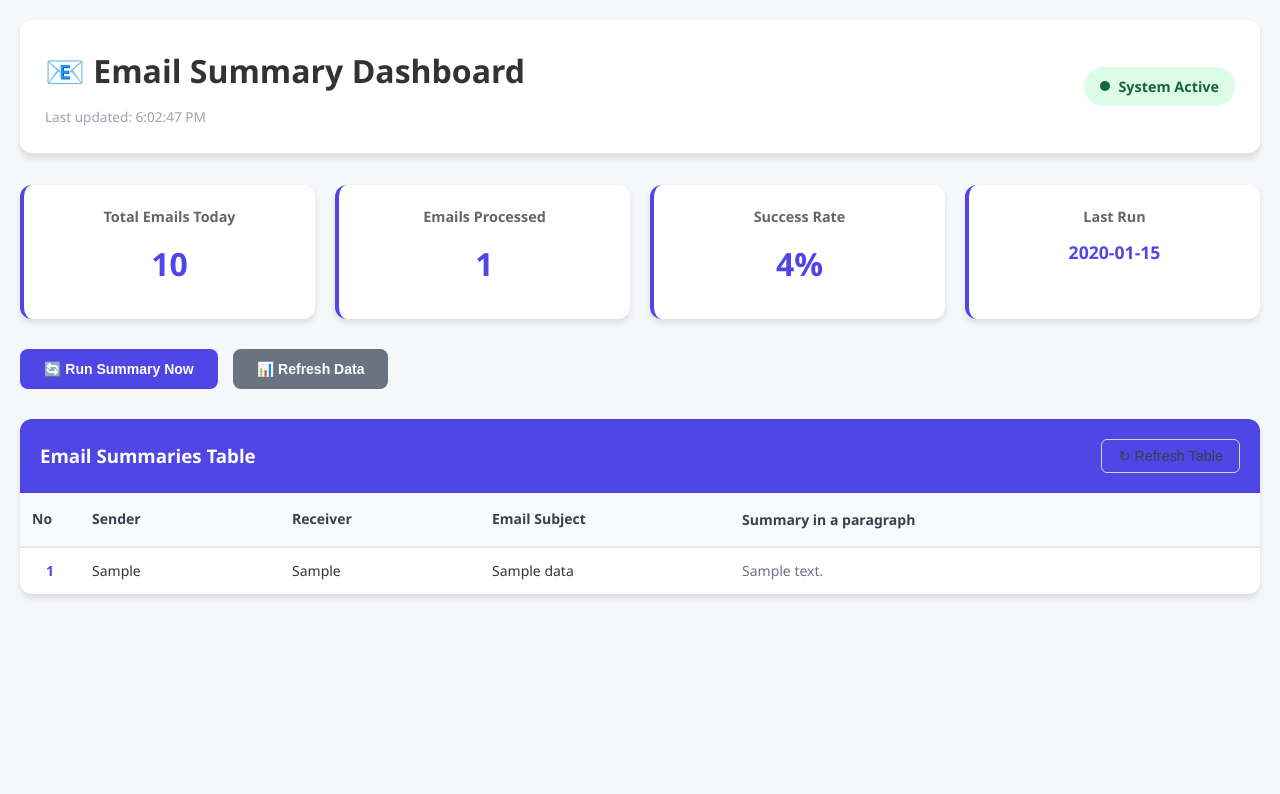
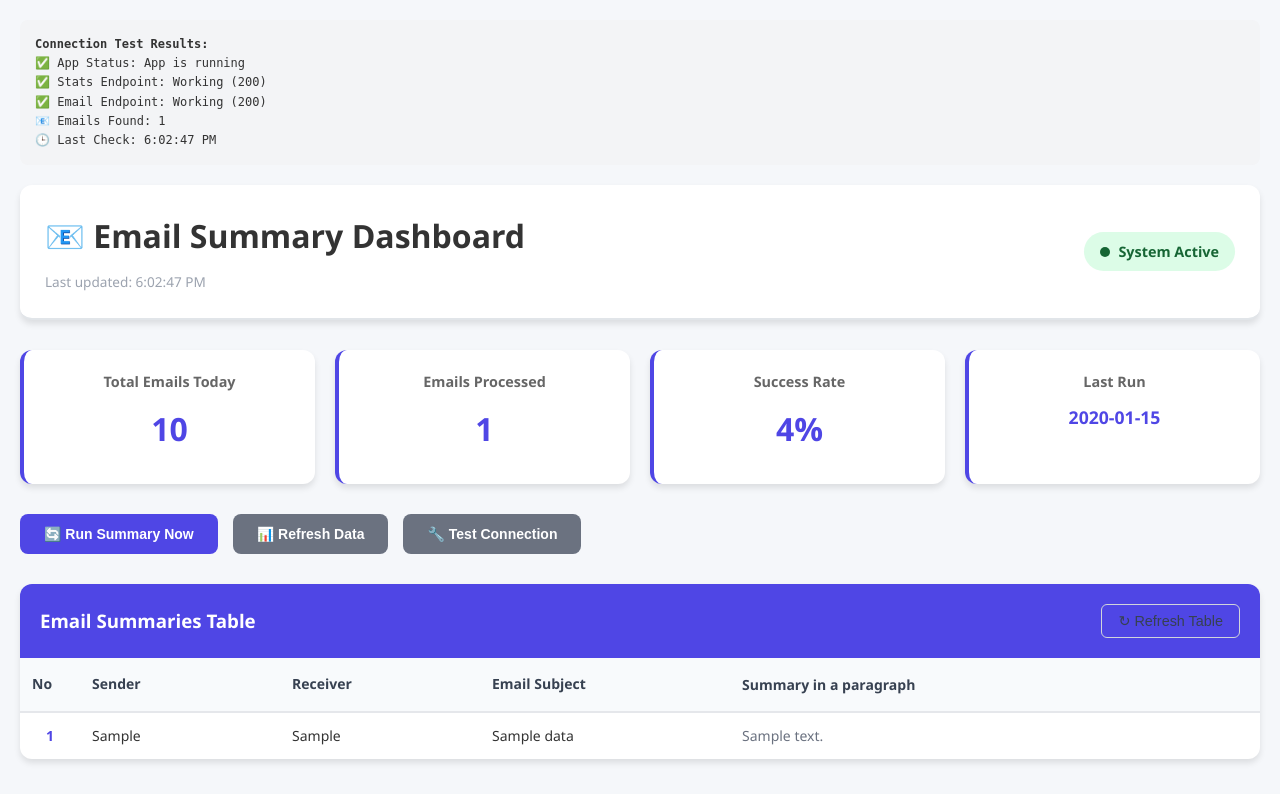
Before and after one commit to khalifyusuf70/email-summarizer, a Flask app: page /dashboard in a window 1280 px wide. Shown: the top 794 px of the page. Before the commit the page ends 598 px from the top, so only its background shows below. Run offline with Flask 3, Linux system fonts and the light colour scheme; tables that the repository leaves empty hold one stand-in row (values such as "Sample post").

Commit message:
Update dashboard.html

```diff
--- a/templates/dashboard.html
+++ b/templates/dashboard.html
@@ -258,19 +258,38 @@
             z-index: 1000;
             font-weight: 500;
             transition: all 0.3s ease;
+            transform: translateX(100%);
+            opacity: 0;
+        }
+
+        .notification.error {
+            background: #ef4444;
+        }
+
+        .debug-info {
+            background: #f3f4f6;
+            padding: 15px;
+            border-radius: 8px;
+            margin-bottom: 20px;
+            font-family: monospace;
+            font-size: 12px;
         }
     </style>
 </head>
 <body>
     <div class="dashboard">
+        <div class="debug-info" id="debugInfo">
+            Loading debug information...
+        </div>
+
         <div class="header">
             <div>
                 <h1>📧 Email Summary Dashboard</h1>
-                <div class="last-updated" id="lastUpdated">Last updated: Just now</div>
+                <div class="last-updated" id="lastUpdated">Last updated: Loading...</div>
             </div>
             <div id="statusIndicator" class="status-indicator status-waiting">
                 <div class="status-dot"></div>
-                <span id="statusText">Waiting for Data</span>
+                <span id="statusText">Connecting...</span>
             </div>
         </div>
 
@@ -300,6 +319,9 @@
             <button class="btn btn-secondary" onclick="refreshData()">
                 📊 Refresh Data
             </button>
+            <button class="btn btn-secondary" onclick="testConnection()">
+                🔧 Test Connection
+            </button>
         </div>
 
         <div class="summary-table-container">
@@ -324,7 +346,7 @@
                     <tbody id="emailTableBody">
                         <tr>
                             <td colspan="5" class="no-data">
-                                No email data available. Run the summary process to generate reports.
+                                Loading email data...
                             </td>
                         </tr>
                     </tbody>
@@ -336,19 +358,69 @@
     <script>
         // Load data when page loads
         document.addEventListener('DOMContentLoaded', function() {
+            console.log('Dashboard loaded, testing connections...');
+            testConnection();
             loadDashboardData();
             setInterval(loadDashboardData, 30000); // Refresh every 30 seconds
         });
 
+        async function testConnection() {
+            try {
+                showNotification('🔧 Testing connections...', 'info');
+
+                // Test basic connectivity
+                const debugResponse = await fetch('/debug');
+                const debugData = await debugResponse.json();
+
+                // Test stats endpoint
+                const statsResponse = await fetch('/api/stats');
+                const statsData = await statsResponse.json();
+
+                // Test email data endpoint
+                const emailResponse = await fetch('/api/recent-summaries');
+                const emailData = await emailResponse.json();
+
+                // Update debug info
+                document.getElementById('debugInfo').innerHTML = `
+                    <strong>Connection Test Results:</strong><br>
+                    ✅ App Status: ${debugData.status}<br>
+                    ✅ Stats Endpoint: Working (${statsResponse.status})<br>
+                    ✅ Email Endpoint: Working (${emailResponse.status})<br>
+                    📧 Emails Found: ${emailData.length || 0}<br>
+                    🕒 Last Check: ${new Date().toLocaleTimeString()}
+                `;
+
+                showNotification('✅ All connections working!', 'success');
+
+            } catch (error) {
+                console.error('Connection test failed:', error);
+                document.getElementById('debugInfo').innerHTML = `
+                    <strong>Connection Issues:</strong><br>
+                    ❌ Error: ${error.message}<br>
+                    🔗 Check browser console (F12) for details<br>
+                    🕒 Last Check: ${new Date().toLocaleTimeString()}
+                `;
+                showNotification('❌ Connection test failed', 'error');
+            }
+        }
+
         async function loadDashboardData() {
             try {
+                console.log('Loading dashboard data...');
+
                 // Load stats
                 const statsResponse = await fetch('/api/stats');
+                if (!statsResponse.ok) {
+                    throw new Error(`Stats API error: ${statsResponse.status}`);
+                }
                 const stats = await statsResponse.json();
                 updateStats(stats);
 
-                // Load email data for the table - USING THE UPDATED ENDPOINT
+                // Load email data for the table
                 const emailResponse = await fetch('/api/recent-summaries');
+                if (!emailResponse.ok) {
+                    throw new Error(`Email API error: ${emailResponse.status}`);
+                }
                 const emailData = await emailResponse.json();
                 updateEmailTable(emailData);
 
@@ -356,10 +428,23 @@
                 document.getElementById('lastUpdated').textContent =
                     'Last updated: ' + new Date().toLocaleTimeString();
 
+                console.log('Dashboard data loaded successfully');
+
             } catch (error) {
                 console.error('Error loading dashboard data:', error);
                 document.getElementById('statusIndicator').className = 'status-indicator status-inactive';
                 document.getElementById('statusText').textContent = 'Connection Error';
+
+                // Show error in table
+                const tableBody = document.getElementById('emailTableBody');
+                tableBody.innerHTML = `
+                    <tr>
+                        <td colspan="5" class="no-data">
+                            ❌ Error loading data: ${error.message}<br>
+                            Check if the server is running and try refreshing.
+                        </td>
+                    </tr>
+                `;
             }
         }
 
@@ -392,7 +477,8 @@
                 tableBody.innerHTML = `
                     <tr>
                         <td colspan="5" class="no-data">
-                            No email summaries available. Run the summary process to generate reports.
+                            No email summaries available yet.<br>
+                            Click "Run Summary Now" to process emails or wait for the scheduled run.
                         </td>
                     </tr>
                 `;
@@ -467,8 +553,7 @@
 
         function showNotification(message, type = 'success') {
             const notification = document.createElement('div');
-            notification.className = 'notification';
-            notification.style.background = type === 'error' ? '#ef4444' : '#10b981';
+            notification.className = `notification ${type === 'error' ? 'error' : ''}`;
             notification.textContent = message;
             document.body.appendChild(notification);
 
@@ -486,13 +571,13 @@
                         document.body.removeChild(notification);
                     }
                 }, 300);
-            }, 3000);
+            }, 5000);
         }
 
         function startPollingForUpdates() {
             // Poll every 10 seconds for 5 minutes
             let attempts = 0;
-            const maxAttempts = 30; // 5 minutes
+            const maxAttempts = 30;
 
             const pollInterval = setInterval(() => {
                 attempts++;
@@ -504,7 +589,6 @@
                 }
             }, 10000);
 
-            // Also clear after 5 minutes
             setTimeout(() => {
                 clearInterval(pollInterval);
             }, 300000);
```
